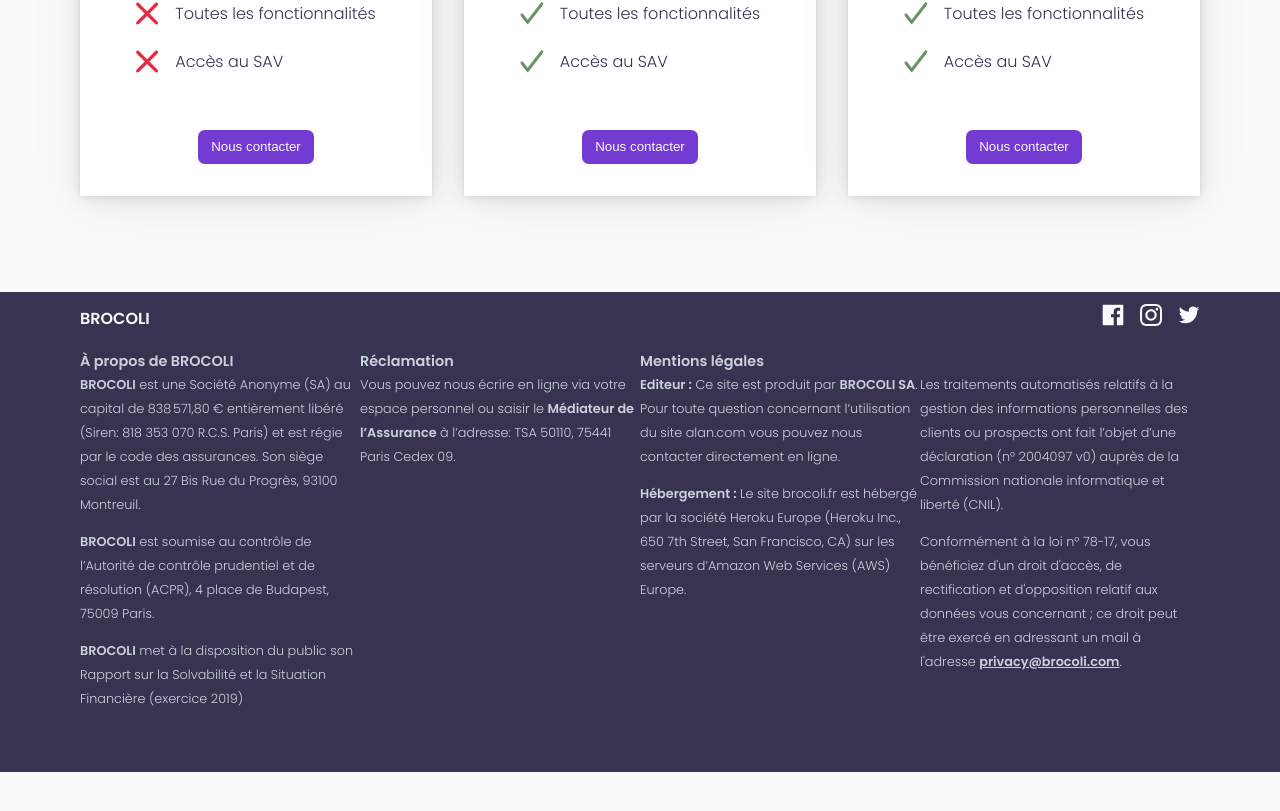
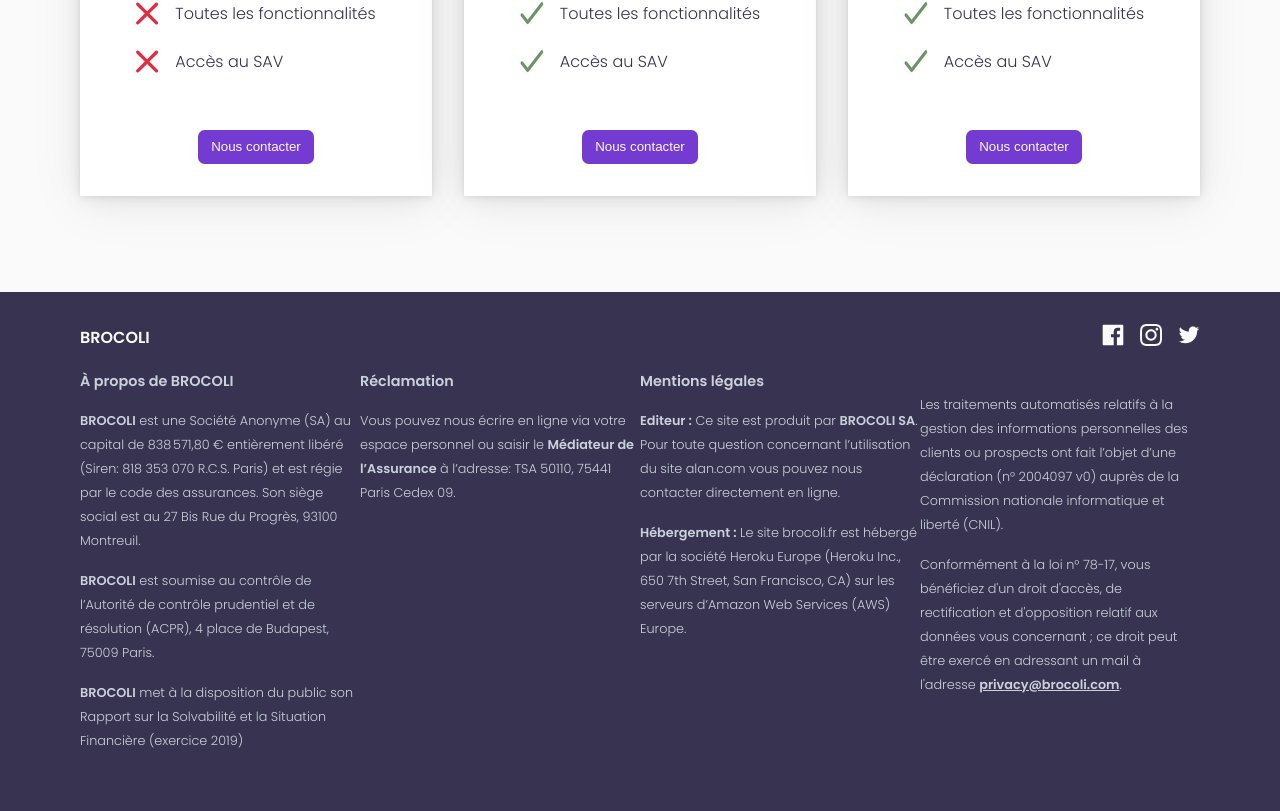
Before and after one commit to MaeWolff/potential-brocoli, a React (Create React App) app: page / in a window 1280 px wide. Shown: the part 1471-2282 px from the top of the page. Before the commit the page ends 2243 px from the top, so only its background shows below. Built offline with nearby package versions, Linux system fonts and the light colour scheme; no server answers.

Commit message:
refacto: improve footer style and fix p tag

```diff
--- a/src/components/composed/Footer.tsx
+++ b/src/components/composed/Footer.tsx
@@ -3,10 +3,10 @@
 import FacebookSVG from "../../assets/svg/FacebookSVG";
 import InstagramSVG from "../../assets/svg/InstagramSVG";
 import TwitterSVG from "../../assets/svg/TwitterSVG";
-import Spacer from "../base/Spacer";
+
+import { Spacer, Text } from "../index";
 
 const FooterContainer = styled.footer`
-  height: 30em;
   width: 100%;
   color: ${({ theme }) => theme.colors.white};
   background-color: ${({ theme }) => theme.colors.black};
@@ -102,55 +102,80 @@
       <SectionFooterContainer>
         <FooterInformations>
           <h4>
-            À propos de <Logo to="/">BROCOLI</Logo>
+            À propos de{" "}
+            <span>
+              <Logo to="/">BROCOLI</Logo>
+            </span>
           </h4>
 
-          <p>
+          <Spacer axis="vertical" size={1} />
+
+          <Text>
             <em>BROCOLI</em> est une Société Anonyme (SA) au capital de
             838 571,80 € entièrement libéré (Siren: 818 353 070 R.C.S. Paris) et
             est régie par le code des assurances. Son siège social est au 27 Bis
             Rue du Progrès, 93100 Montreuil.
-            <Spacer axis="vertical" size={1} />
+          </Text>
+
+          <Spacer axis="vertical" size={1} />
+
+          <Text>
             <em>BROCOLI</em> est soumise au contrôle de l’Autorité de contrôle
             prudentiel et de résolution (ACPR), 4 place de Budapest, 75009
             Paris.
-            <Spacer axis="vertical" size={1} />
+          </Text>
+
+          <Spacer axis="vertical" size={1} />
+
+          <Text>
             <em>BROCOLI</em> met à la disposition du public son Rapport sur la
             Solvabilité et la Situation Financière (exercice 2019)
-          </p>
+          </Text>
         </FooterInformations>
 
         <FooterInformations>
           <h4>Réclamation</h4>
 
-          <p>
+          <Spacer axis="vertical" size={1} />
+
+          <Text>
             Vous pouvez nous écrire en ligne via votre espace personnel ou
             saisir le <em>Médiateur de l’Assurance</em> à l’adresse: TSA 50110,
             75441 Paris Cedex 09.
-          </p>
+          </Text>
         </FooterInformations>
 
         <FooterInformations>
           <h4>Mentions légales</h4>
 
-          <p>
+          <Spacer axis="vertical" size={1} />
+
+          <Text>
             <em>Editeur :</em> Ce site est produit par <em>BROCOLI SA</em>. Pour
             toute question concernant l’utilisation du site alan.com vous pouvez
             nous contacter directement en ligne.
-            <Spacer axis="vertical" size={1} />
+          </Text>
+
+          <Spacer axis="vertical" size={1} />
+
+          <Text>
             <em>Hébergement :</em> Le site brocoli.fr est hébergé par la société
             Heroku Europe (Heroku Inc., 650 7th Street, San Francisco, CA) sur
             les serveurs d’Amazon Web Services (AWS) Europe.
-          </p>
+          </Text>
         </FooterInformations>
 
         <FooterInformations>
-          <p>
+          <Text>
             Les traitements automatisés relatifs à la gestion des informations
             personnelles des clients ou prospects ont fait l’objet d’une
             déclaration (n° 2004097 v0) auprès de la Commission nationale
             informatique et liberté (CNIL).
-            <Spacer axis="vertical" size={1} />
+          </Text>
+
+          <Spacer axis="vertical" size={1} />
+
+          <Text>
             Conformément à la loi n° 78-17, vous bénéficiez d'un droit d'accès,
             de rectification et d'opposition relatif aux données vous concernant
             ; ce droit peut être exercé en adressant un mail à l'adresse{" "}
@@ -158,7 +183,7 @@
               <u>privacy@brocoli.com</u>
             </em>
             .
-          </p>
+          </Text>
         </FooterInformations>
       </SectionFooterContainer>
     </FooterContainer>
```
